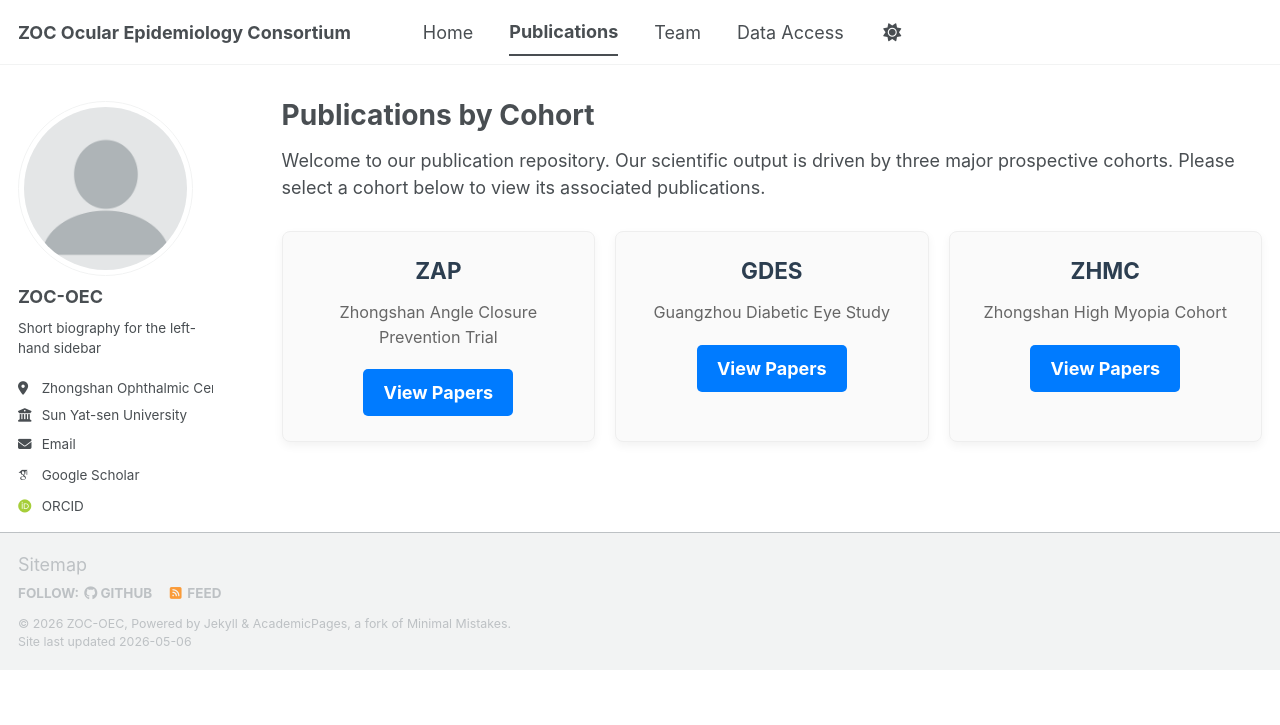
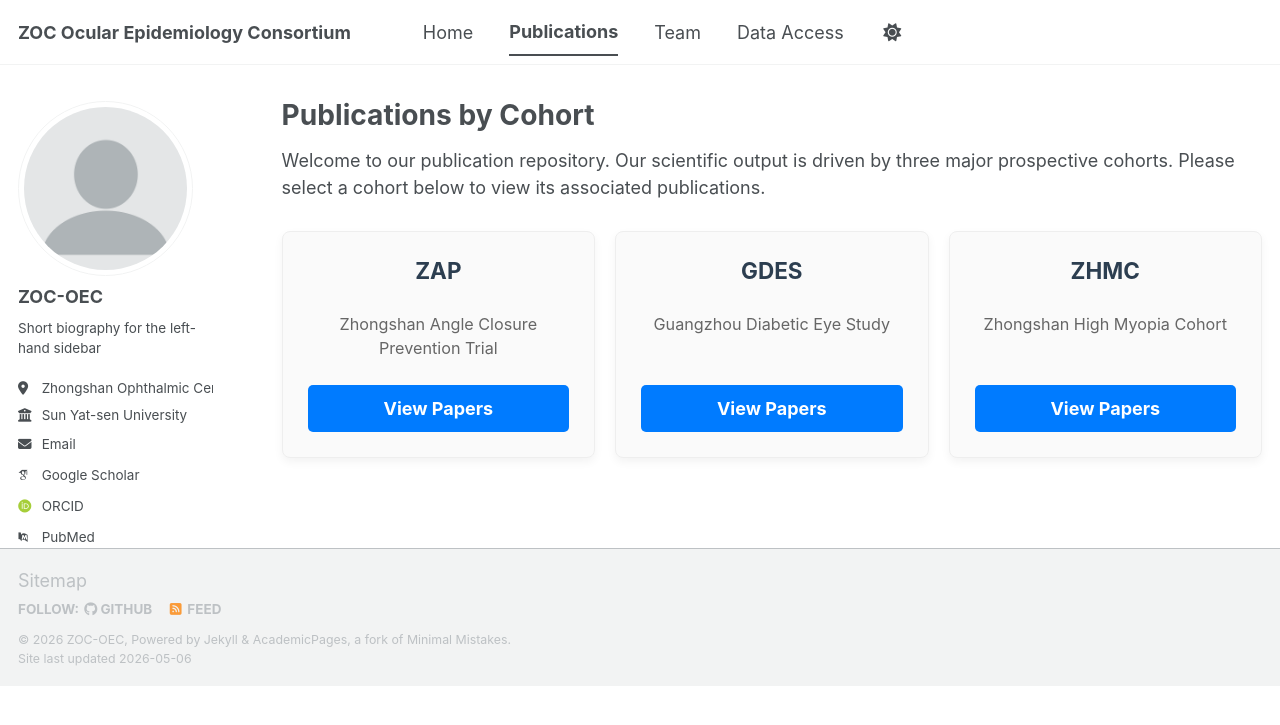
Before and after one commit to zoc-oec/zoc-oec.github.io, a Jekyll site: the page built from _pages/publications.md, in a window 1280 px wide. Shown: the top 725 px of the page. Built offline with Jekyll 4.4.1, drawn with Linux system fonts in a browser that asks for light colours; some web fonts are replaced; a script bundle is joined from its source files by our own code; library files that are not in the unit come from our copies.

Commit message:
Update publications.md

```diff
--- a/_pages/publications.md
+++ b/_pages/publications.md
@@ -7,27 +7,27 @@
 
 Welcome to our publication repository. Our scientific output is driven by three major prospective cohorts. Please select a cohort below to view its associated publications.
 
-<div style="display: flex; gap: 20px; flex-wrap: wrap; margin-top: 30px;">
+<div style="display: flex; gap: 20px; flex-wrap: wrap; margin-top: 30px; align-items: stretch;">
 
   <!-- ZAP 队列卡片 -->
-  <div style="flex: 1; min-width: 220px; border: 1px solid #eee; border-radius: 8px; padding: 25px; box-shadow: 0 4px 10px rgba(0,0,0,0.05); text-align: center; background-color: #fafafa;">
+  <div style="display: flex; flex-direction: column; flex: 1; min-width: 220px; border: 1px solid #eee; border-radius: 8px; padding: 25px; box-shadow: 0 4px 10px rgba(0,0,0,0.05); text-align: center; background-color: #fafafa;">
     <h2 style="margin-top: 0; color: #2c3e50; border-bottom: none;">ZAP</h2>
-    <p style="font-size: 0.9em; color: #666; margin-bottom: 20px;">Zhongshan Angle Closure Prevention Trial</p>
-    <a href="/publications/zap/" style="display: inline-block; padding: 10px 20px; background-color: #007bff; color: white; text-decoration: none; border-radius: 5px; font-weight: bold;">View Papers</a>
+    <p style="font-size: 0.9em; color: #666; margin-bottom: 25px;">Zhongshan Angle Closure Prevention Trial</p>
+    <a href="/publications/zap/" style="margin-top: auto; display: inline-block; padding: 10px 20px; background-color: #007bff; color: white; text-decoration: none; border-radius: 5px; font-weight: bold;">View Papers</a>
   </div>
 
   <!-- GDES 队列卡片 -->
-  <div style="flex: 1; min-width: 220px; border: 1px solid #eee; border-radius: 8px; padding: 25px; box-shadow: 0 4px 10px rgba(0,0,0,0.05); text-align: center; background-color: #fafafa;">
+  <div style="display: flex; flex-direction: column; flex: 1; min-width: 220px; border: 1px solid #eee; border-radius: 8px; padding: 25px; box-shadow: 0 4px 10px rgba(0,0,0,0.05); text-align: center; background-color: #fafafa;">
     <h2 style="margin-top: 0; color: #2c3e50; border-bottom: none;">GDES</h2>
-    <p style="font-size: 0.9em; color: #666; margin-bottom: 20px;">Guangzhou Diabetic Eye Study</p>
-    <a href="/publications/gdes/" style="display: inline-block; padding: 10px 20px; background-color: #007bff; color: white; text-decoration: none; border-radius: 5px; font-weight: bold;">View Papers</a>
+    <p style="font-size: 0.9em; color: #666; margin-bottom: 25px;">Guangzhou Diabetic Eye Study</p>
+    <a href="/publications/gdes/" style="margin-top: auto; display: inline-block; padding: 10px 20px; background-color: #007bff; color: white; text-decoration: none; border-radius: 5px; font-weight: bold;">View Papers</a>
   </div>
 
   <!-- ZHMC 队列卡片 -->
-  <div style="flex: 1; min-width: 220px; border: 1px solid #eee; border-radius: 8px; padding: 25px; box-shadow: 0 4px 10px rgba(0,0,0,0.05); text-align: center; background-color: #fafafa;">
+  <div style="display: flex; flex-direction: column; flex: 1; min-width: 220px; border: 1px solid #eee; border-radius: 8px; padding: 25px; box-shadow: 0 4px 10px rgba(0,0,0,0.05); text-align: center; background-color: #fafafa;">
     <h2 style="margin-top: 0; color: #2c3e50; border-bottom: none;">ZHMC</h2>
-    <p style="font-size: 0.9em; color: #666; margin-bottom: 20px;">Zhongshan High Myopia Cohort</p>
-    <a href="/publications/zhmc/" style="display: inline-block; padding: 10px 20px; background-color: #007bff; color: white; text-decoration: none; border-radius: 5px; font-weight: bold;">View Papers</a>
+    <p style="font-size: 0.9em; color: #666; margin-bottom: 25px;">Zhongshan High Myopia Cohort</p>
+    <a href="/publications/zhmc/" style="margin-top: auto; display: inline-block; padding: 10px 20px; background-color: #007bff; color: white; text-decoration: none; border-radius: 5px; font-weight: bold;">View Papers</a>
   </div>
 
 </div>
```
